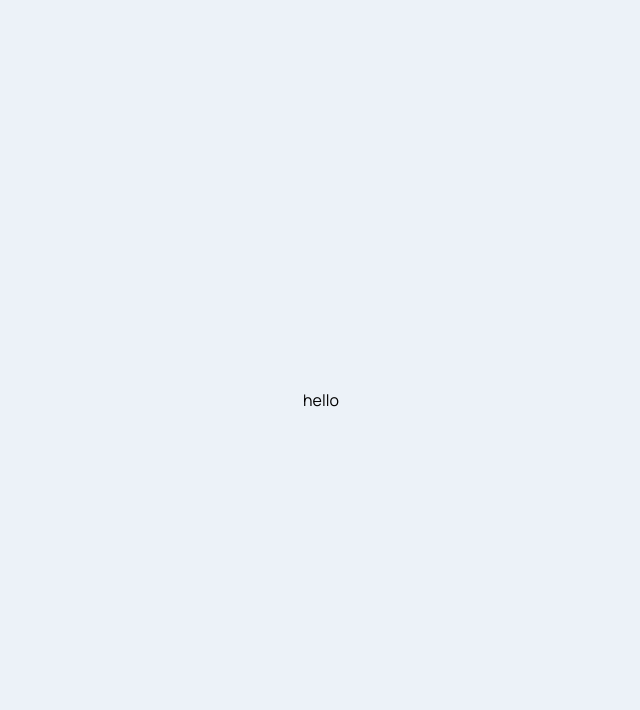
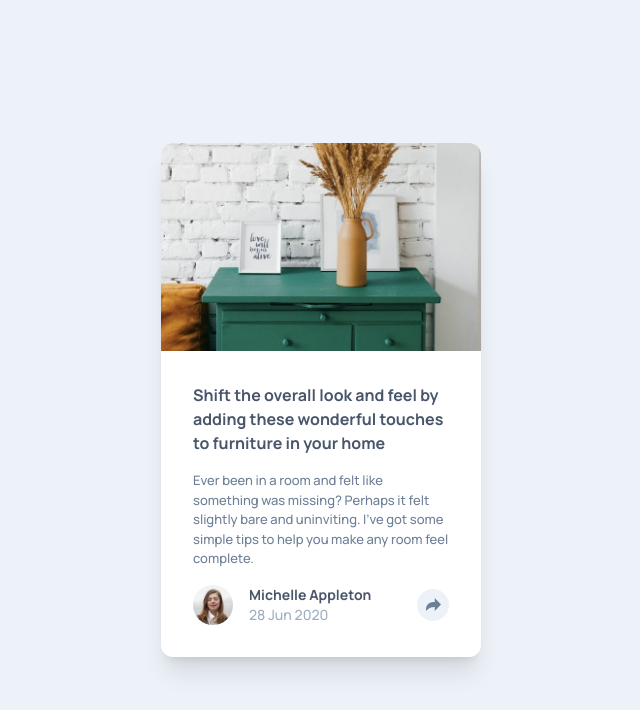
Before and after one commit to palmeiroerick/article-preview-component, a Next.js app: page / in a window 1280 px wide. Shown: the top 710 px of the page, without its empty margins (319-959 px from the left). Built offline with nearby package versions, Linux system fonts and the light colour scheme.

Commit message:
feat: add home page

```diff
--- a/app/page.tsx
+++ b/app/page.tsx
@@ -1,3 +1,24 @@
+import Author from "@/components/Author";
+import Drawers from "@/components/Drawers";
+import Text from "@/components/Text";
+import Title from "@/components/Title";
+
 export default function Home() {
-  return <h1>hello</h1>;
+  return (
+    <main className="bg-white w-80 overflow-hidden rounded-xl shadow-xl">
+      <Drawers />
+      <section className="flex flex-col gap-4 p-8">
+        <Title>
+          Shift the overall look and feel by adding these wonderful touches to
+          furniture in your home
+        </Title>
+        <Text>
+          Ever been in a room and felt like something was missing? Perhaps it
+          felt slightly bare and uninviting. I’ve got some simple tips to help
+          you make any room feel complete.
+        </Text>
+        <Author />
+      </section>
+    </main>
+  );
 }
```
